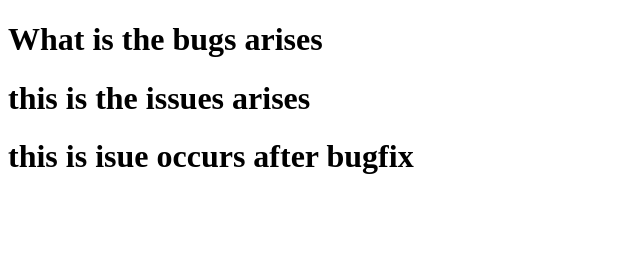
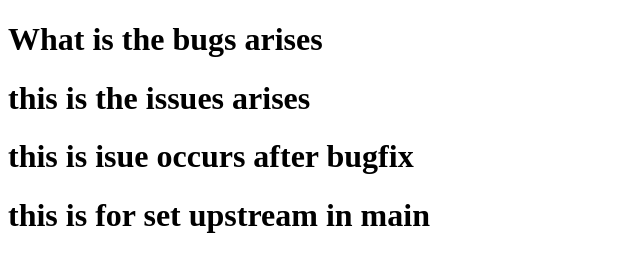
Before and after one commit to Gautam-121/learning-git, a plain HTML site: page fixed.html in a window 1280 px wide. Shown: the whole page, without its empty margins (0-640 px from the left). Drawn offline with Linux system fonts and the light colour scheme.

Commit message:
modified for upstream

```diff
--- a/fixed.html
+++ b/fixed.html
@@ -9,5 +9,6 @@
     <h1>What is the bugs arises</h1>
     <h1>this is the issues arises</h1>
     <h1>this is isue occurs after bugfix</h1>
+    <h1>this is for set upstream in main</h1>
 </body>
 </html>
```
